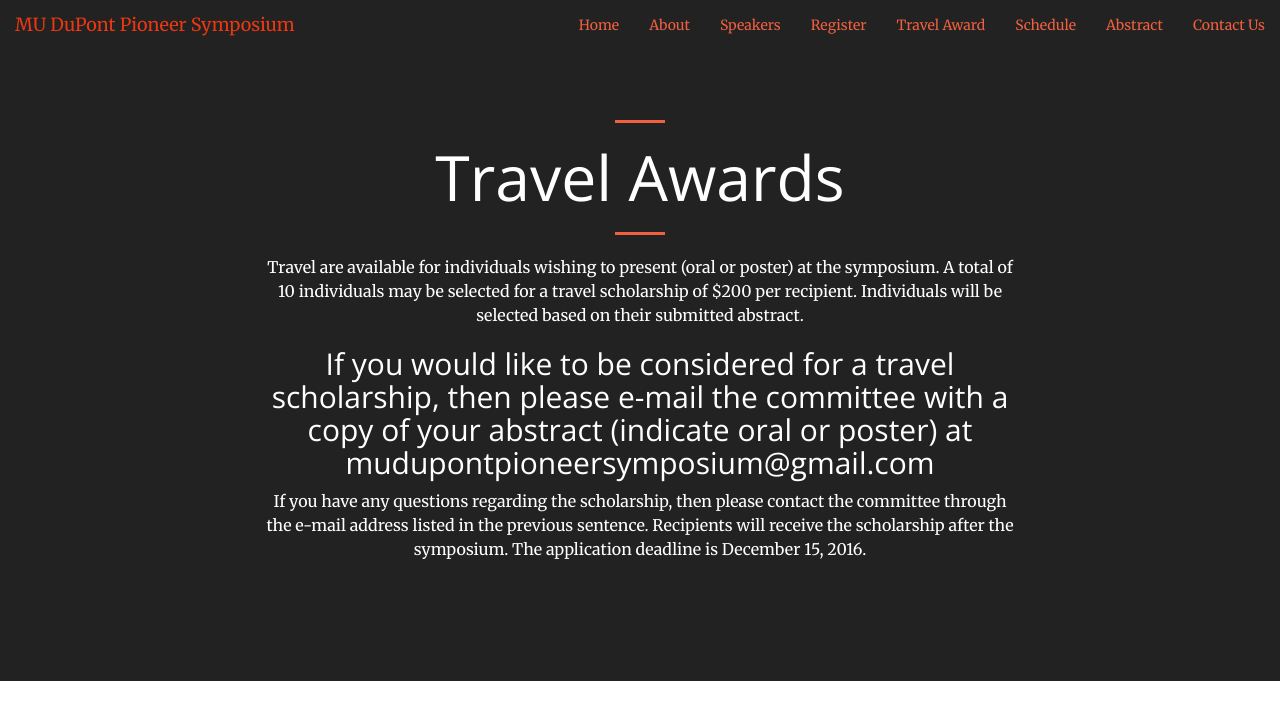
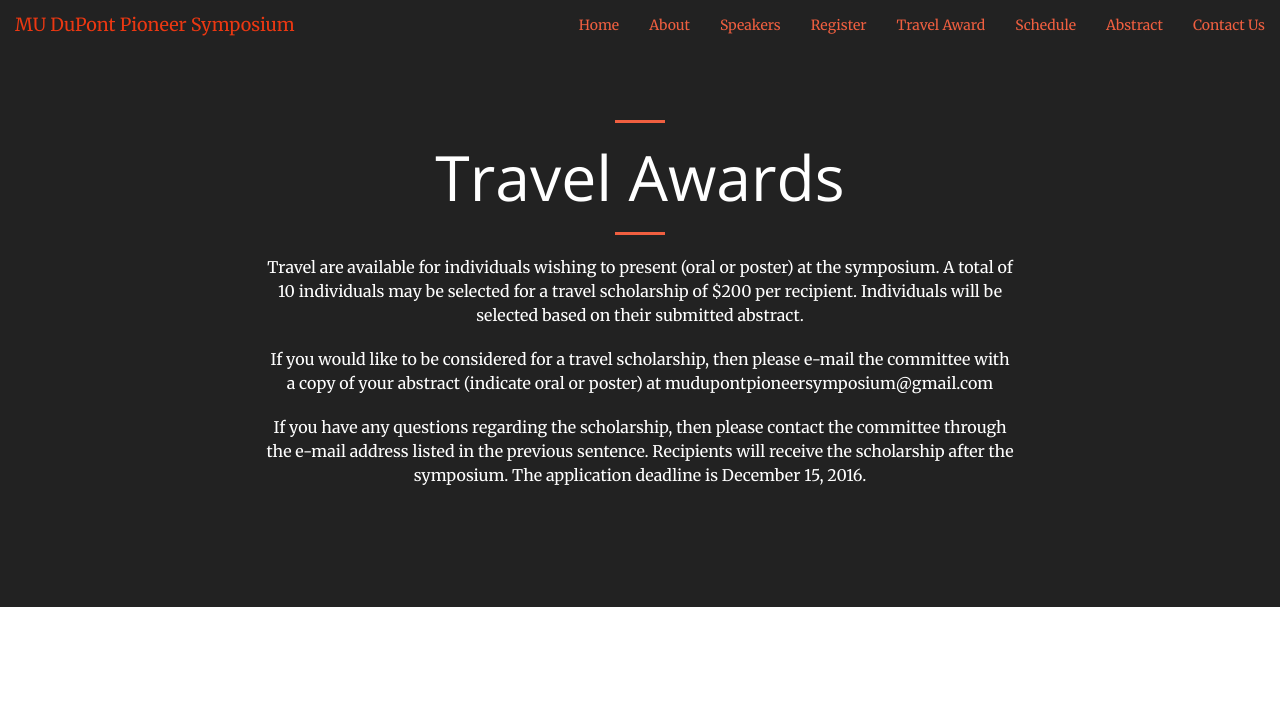
Before and after one commit to mupioneersymposium/mupioneersymposium.github.io, a Jekyll site: the page built from travel.md, in a window 1280 px wide. Shown: the top 720 px of the page. Built offline with Jekyll 4.4.1, drawn with Linux system fonts in a browser that asks for light colours.

```diff
--- a/travel.md
+++ b/travel.md
@@ -10,6 +10,6 @@ Travel are available for individuals wishing to present (oral or poster) at the
 A total of 10 individuals may be selected for a travel scholarship of $200 per recipient.
 Individuals will be selected based on their submitted abstract.
 
-## If you would like to be considered for a travel scholarship, then please e-mail the committee with a copy of your abstract (indicate oral or poster) at mudupontpioneersymposium@gmail.com
+If you would like to be considered for a travel scholarship, then please e-mail the committee with a copy of your abstract (indicate oral or poster) at mudupontpioneersymposium@gmail.com
 
 If you have any questions regarding the scholarship, then please contact the committee through the e-mail address listed in the previous sentence. Recipients will receive the scholarship after the symposium. The application deadline is December 15, 2016.
```
